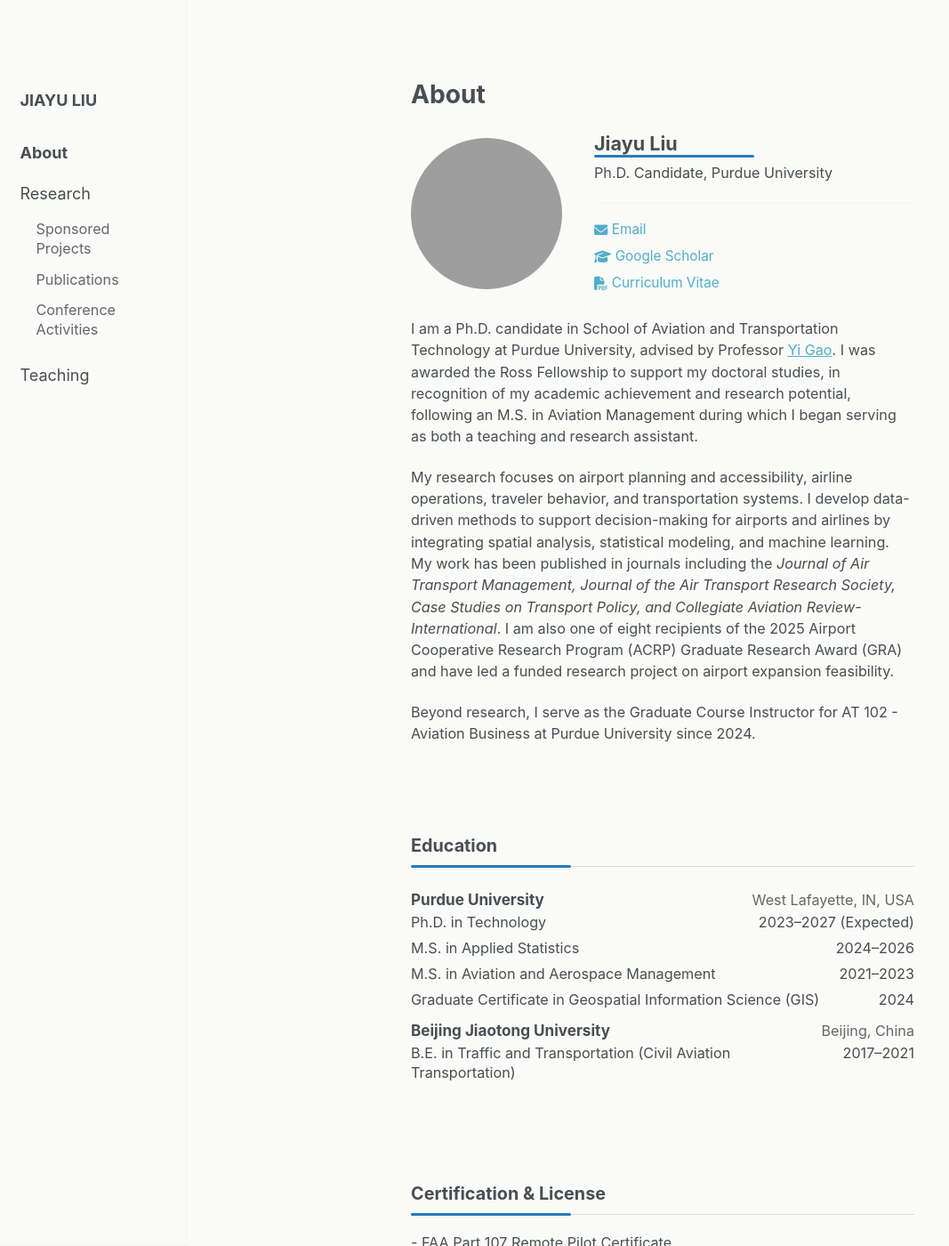
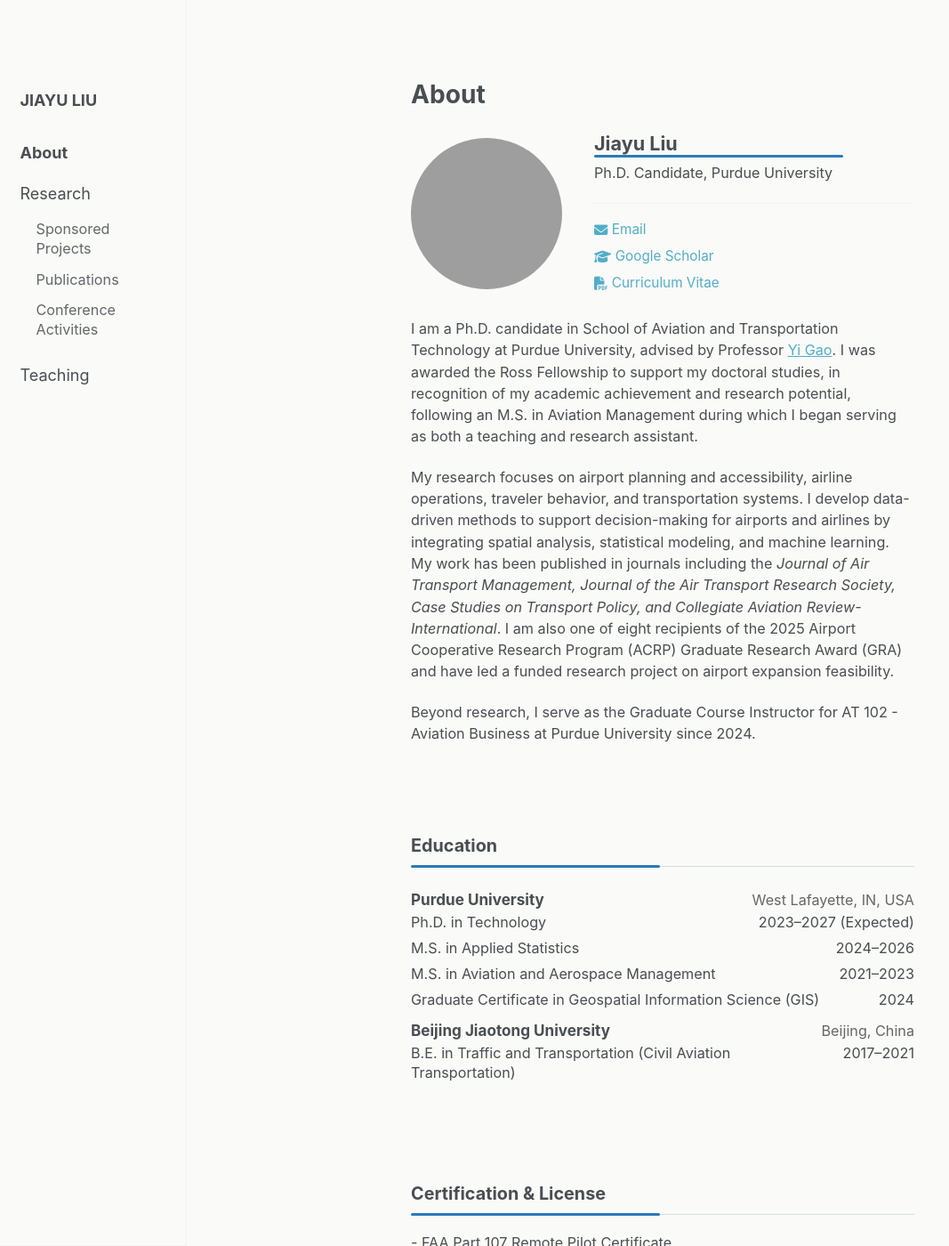
Before and after one commit to liu3309/liu3309.github.io, a Jekyll site: the page built from index.md, in a window 1280 px wide and 1400 px high. Shown: the whole window at 89% size, without its empty margins (0-1067 px from the left). Built offline with Jekyll 4.4.1, drawn with Linux system fonts in a browser that asks for light colours; a script that is not in the unit is left out.

Commit message:
Increase width of bottom indicator from 180px to 280px

```diff
--- a/assets/css/main.scss
+++ b/assets/css/main.scss
@@ -273,7 +273,7 @@
   position: absolute;
   left: 0;
   bottom: -2px;
-  width: 180px;
+  width: 280px;
   height: 3px;
   background: #2a7ab9;
   border-radius: 2px;
```
